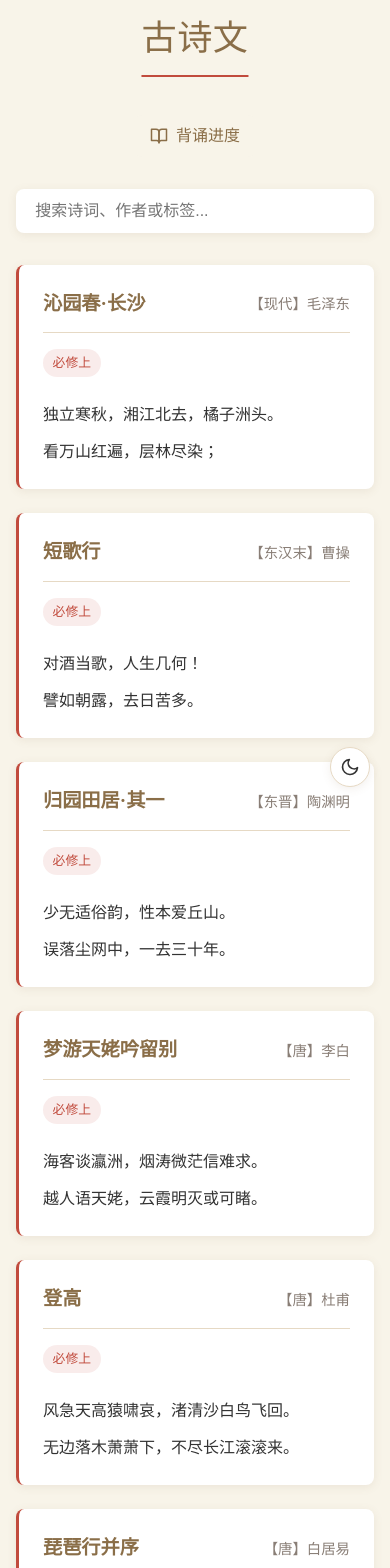
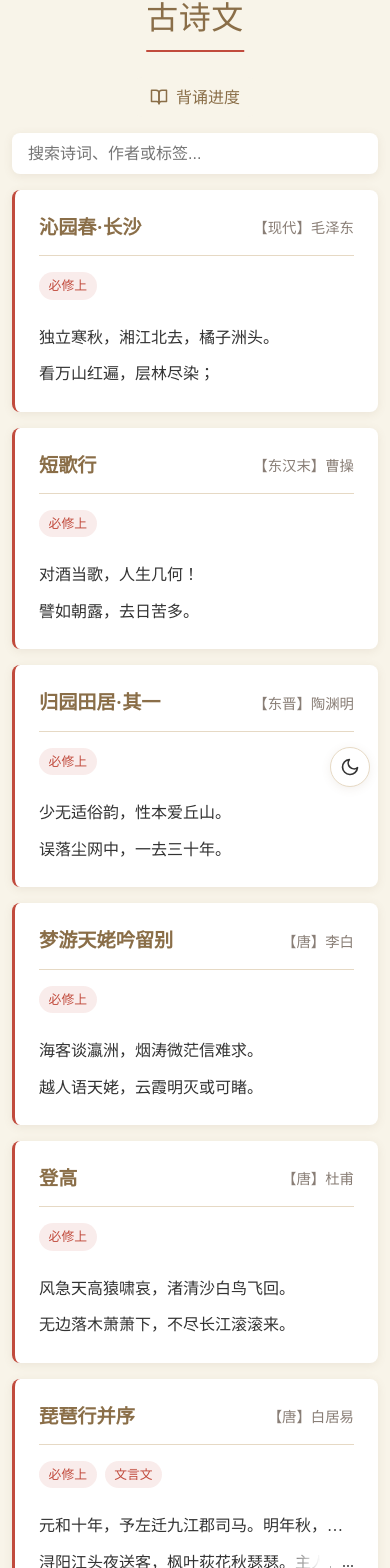
Before and after one commit to YangguangZhou/Poems, a Next.js app: page / in a window 390 px wide. Shown: the part 37-1605 px from the top of the page. Built offline with nearby package versions, Linux system fonts and the light colour scheme.

Commit message:
Refine mobile layout and spacing

```diff
--- a/styles/Home.module.css
+++ b/styles/Home.module.css
@@ -244,19 +244,26 @@
 
 @media screen and (max-width: 768px) {
     .container {
-        padding: 1rem;
+        padding: 0.75rem;
     }
 
     .title {
-        font-size: 2.2rem;
+        font-size: 2rem;
+        margin: 1.2rem 0;
     }
 
     .poemList {
         grid-template-columns: 1fr;
+        gap: 1rem;
+        margin: 1rem 0;
+    }
+
+    .searchContainer {
+        margin: 1rem auto;
     }
 
     .searchInput {
-        padding: 0.8rem 1.2rem;
+        padding: 0.7rem 1rem;
     }
 }
 
--- a/styles/Poem.module.css
+++ b/styles/Poem.module.css
@@ -190,23 +190,34 @@
 
 @media screen and (max-width: 768px) {
   .container {
-    padding: 1.5rem;
-    margin: 1rem 0.5rem;
-    /* 减少移动端边距 */
+    padding: 1rem;
+    margin: 0.75rem 0.25rem;
+    /* 进一步减少移动端边距 */
   }
 
   .title {
-    font-size: 1.8rem;
+    font-size: 1.6rem;
+    margin-bottom: 0.5rem;
   }
 
   .contentClassical,
   .content {
-    padding: 1rem;
+    padding: 0.75rem;
+    margin: 1rem 0;
+    line-height: 1.6;
+  }
+
+  .poemLine {
+    margin: 0.5rem 0;
+  }
+
+  .showPinyin {
+    line-height: 2.2;
   }
 
   .translationToggle {
-    padding: 0.4rem 0.8rem;
-    font-size: 0.85rem;
+    padding: 0.35rem 0.7rem;
+    font-size: 0.8rem;
   }
 }
 
--- a/styles/Recite.module.css
+++ b/styles/Recite.module.css
@@ -640,12 +640,12 @@
 /* 响应式调整 */
 @media screen and (max-width: 768px) {
     .reciteContainer {
-        margin: 1rem 0.5rem;
-        padding: 1.5rem;
+        margin: 0.75rem 0.25rem;
+        padding: 1rem;
     }
 
     .title {
-        font-size: 1.8rem;
+        font-size: 1.6rem;
     }
 
     .buttonGroup {
@@ -701,8 +701,8 @@
 /* 响应式调整 */
 @media screen and (max-width: 768px) {
     .reciteContainer {
-        margin: 1rem 0.5rem;
-        padding: 1.5rem;
+        margin: 0.75rem 0.25rem;
+        padding: 1rem;
     }
 
     .controlButtons {
@@ -721,6 +721,6 @@
 
     .reciteAllContent,
     .readthroughMode {
-        padding: 1rem;
+        padding: 0.75rem;
     }
 }
--- a/styles/ReciteProgress.module.css
+++ b/styles/ReciteProgress.module.css
@@ -247,25 +247,26 @@
 /* 响应式调整 */
 @media screen and (max-width: 768px) {
     .progressContainer {
-        margin: 1rem 0.5rem;
-        padding: 1.5rem;
+        margin: 0.75rem 0.25rem;
+        padding: 1rem;
     }
 
     .title {
-        font-size: 1.8rem;
+        font-size: 1.6rem;
+        margin: 1rem 0;
     }
 
     .statsCards {
         grid-template-columns: 1fr;
-        gap: 0.75rem;
+        gap: 0.5rem;
     }
 
     .statCard {
-        padding: 1rem;
+        padding: 0.75rem;
     }
 
     .statValue {
-        font-size: 1.5rem;
+        font-size: 1.4rem;
     }
 
     .poemProgress {
--- a/styles/globals.css
+++ b/styles/globals.css
@@ -284,6 +284,15 @@ a {
 /* 响应式调整 */
 @media screen and (max-width: 768px) {
     .container {
-        padding: 1rem;
+        padding: 0.75rem;
+    }
+
+    body {
+        line-height: 1.5;
+    }
+
+    .page-title {
+        margin: 1.2rem 0;
+        font-size: 2rem;
     }
 }
```
